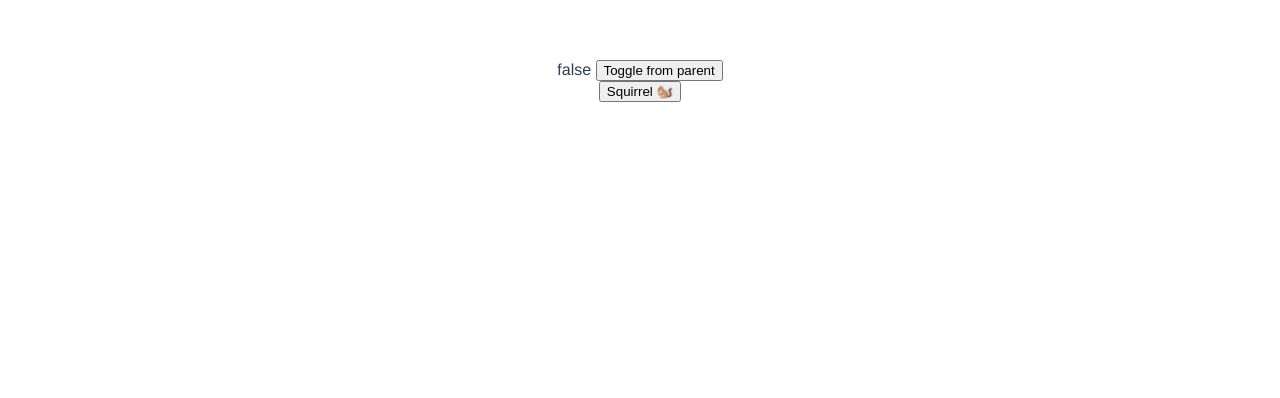
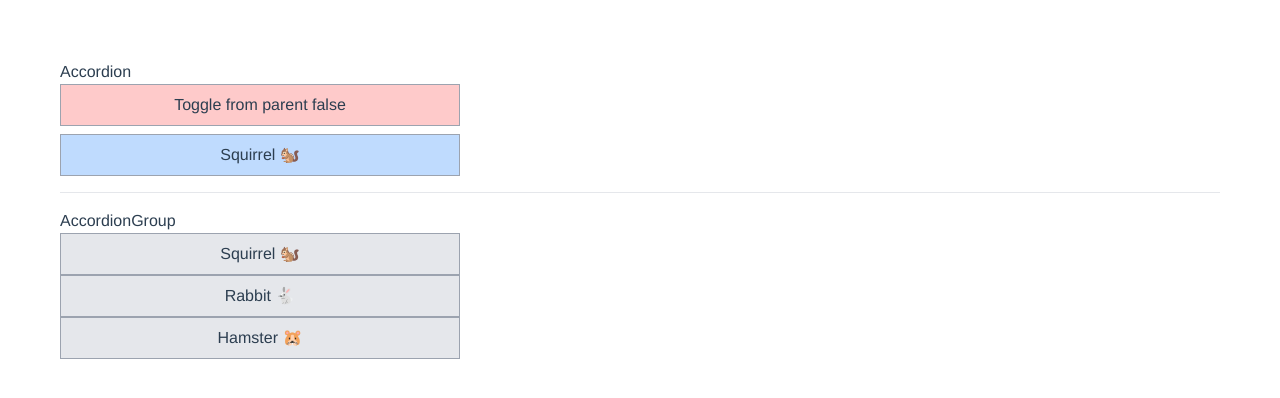
Before and after one commit to sondh0127/renderless-vue, a Vue app: page / in a window 1280 px wide. Shown: the top 398 px of the page. Built offline with nearby package versions, Linux system fonts and the light colour scheme.

Commit message:
feat: sample for Accordion, add styles with windicss

```diff
--- a/package.json
+++ b/package.json
@@ -24,6 +24,8 @@
     "prettier": "^2.4.1",
     "@typescript-eslint/eslint-plugin": "^5.1.0",
     "@typescript-eslint/parser": "^5.1.0",
-    "vue-eslint-parser": "^8.0.0"
+    "vue-eslint-parser": "^8.0.0",
+    "windicss": "^3.1.9",
+    "vite-plugin-windicss": "^1.4.12"
   }
 }
--- a/src/App.vue
+++ b/src/App.vue
@@ -11,8 +11,7 @@ import AccordionPage from './pages/AccordionPage.vue'
   font-family: Avenir, Helvetica, Arial, sans-serif;
   -webkit-font-smoothing: antialiased;
   -moz-osx-font-smoothing: grayscale;
-  text-align: center;
   color: #2c3e50;
-  margin-top: 60px;
+  margin: 60px;
 }
 </style>
--- a/src/components/accordion/index.ts
+++ b/src/components/accordion/index.ts
@@ -1,2 +1,2 @@
-export { default as Accordion } from './Accordion.vue';
-export { default as AccordionGroup } from './AccordionGroup.vue';
+export { default as Accordion } from './Accordion.vue'
+export { default as AccordionGroup } from './AccordionGroup.vue'
--- a/src/main.ts
+++ b/src/main.ts
@@ -1,4 +1,5 @@
 import { createApp } from 'vue'
 import App from './App.vue'
+import 'virtual:windi.css'
 
 createApp(App).mount('#app')
--- a/src/pages/AccordionPage.vue
+++ b/src/pages/AccordionPage.vue
@@ -5,17 +5,121 @@ const isOpen = ref(false)
 </script>
 
 <template>
-  <div>
-    {{ isOpen }}
-    <button @click="() => (isOpen = !isOpen)">Toggle from parent</button>
+  <p>Accordion</p>
+  <div class="pb-2">
+    <button
+      class="
+        border
+        cursor-pointer
+        bg-red-200
+        border-gray-400
+        w-full
+        max-w-[400px]
+        p-2
+        block
+        focus:outline-none
+      "
+      @click="() => (isOpen = !isOpen)"
+    >
+      Toggle from parent {{ isOpen }}
+    </button>
   </div>
 
   <Accordion v-model:isOpen="isOpen">
     <template #header="{ toggle }">
-      <button @click="toggle">Squirrel 🐿️</button>
+      <button
+        class="
+          border
+          cursor-pointer
+          bg-blue-200
+          border-gray-400
+          w-full
+          max-w-[400px]
+          p-2
+          block
+          focus:outline-none
+        "
+        @click="toggle"
+      >
+        Squirrel 🐿️
+      </button>
     </template>
-    <template #default>
-      <div>This is a text about Squirrels 🐿️</div>
-    </template>
+    <div class="border bg-blue-100 border-gray-500 border-t-0 mt-0 max-w-[400px] p-4">
+      This is a text about Squirrels 🐿️
+    </div>
   </Accordion>
+  <hr class="my-4" />
+  <p>AccordionGroup</p>
+  <AccordionGroup>
+    <Accordion>
+      <template #header="{ toggle }">
+        <button
+          class="
+            border
+            cursor-pointer
+            bg-gray-200
+            border-gray-400
+            w-full
+            max-w-[400px]
+            p-2
+            block
+            focus:outline-none
+          "
+          @click="toggle"
+        >
+          Squirrel 🐿️
+        </button>
+      </template>
+      <div class="border bg-gray-100 border-gray-500 border-t-0 mt-0 max-w-[400px] p-4">
+        This is a text about Squirrels 🐿️
+      </div>
+    </Accordion>
+
+    <Accordion>
+      <template #header="{ toggle }">
+        <button
+          class="
+            border
+            cursor-pointer
+            bg-gray-200
+            border-gray-400
+            w-full
+            max-w-[400px]
+            p-2
+            block
+            focus:outline-none
+          "
+          @click="toggle"
+        >
+          Rabbit 🐇
+        </button>
+      </template>
+      <div class="border bg-gray-100 border-gray-500 border-t-0 mt-0 max-w-[400px] p-4">
+        This is a text about Rabbits 🐇
+      </div>
+    </Accordion>
+    <Accordion>
+      <template #header="{ toggle }">
+        <button
+          class="
+            border
+            cursor-pointer
+            bg-gray-200
+            border-gray-400
+            w-full
+            max-w-[400px]
+            p-2
+            block
+            focus:outline-none
+          "
+          @click="toggle"
+        >
+          Hamster 🐹
+        </button>
+      </template>
+      <div class="border bg-gray-100 border-gray-500 border-t-0 mt-0 max-w-[400px] p-4">
+        This is a text about Hamsters 🐹
+      </div>
+    </Accordion>
+  </AccordionGroup>
 </template>
--- a/vite.config.ts
+++ b/vite.config.ts
@@ -1,13 +1,11 @@
 import { defineConfig } from 'vite'
 import vue from '@vitejs/plugin-vue'
 import AutoImport from 'unplugin-auto-import/vite'
+import WindiCSS from 'vite-plugin-windicss'
 
 // https://vitejs.dev/config/
 export default defineConfig({
-  plugins: [
-    vue(),
-    AutoImport({ imports: ['vue', '@vueuse/core'] }),
-  ],
+  plugins: [vue(), AutoImport({ imports: ['vue', '@vueuse/core'] }), WindiCSS()],
   optimizeDeps: {
     include: ['vue', '@vueuse/core'],
     exclude: ['vue-demi'],
--- /dev/null
+++ b/windi.config.ts
@@ -0,0 +1,5 @@
+import { defineConfig } from 'vite-plugin-windicss'
+
+export default defineConfig({
+  preflight: false,
+})
```
Also changed, not shown: src/components/HelloWorld.vue (deleted, +0 -50 lines), src/components/accordion/context.ts (+8 -7 lines), 1 other file (tests, documents, lock files or other folders).
